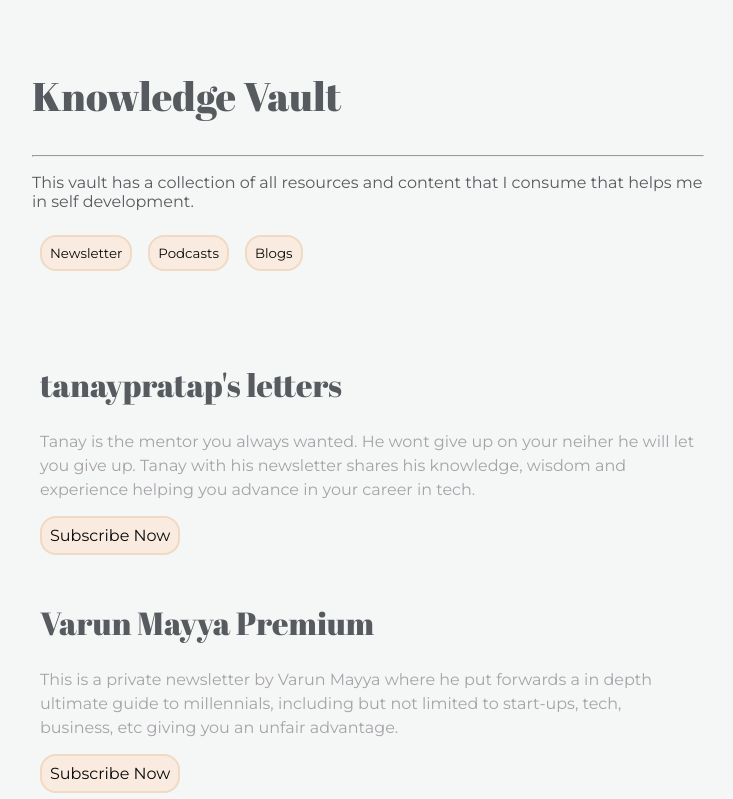
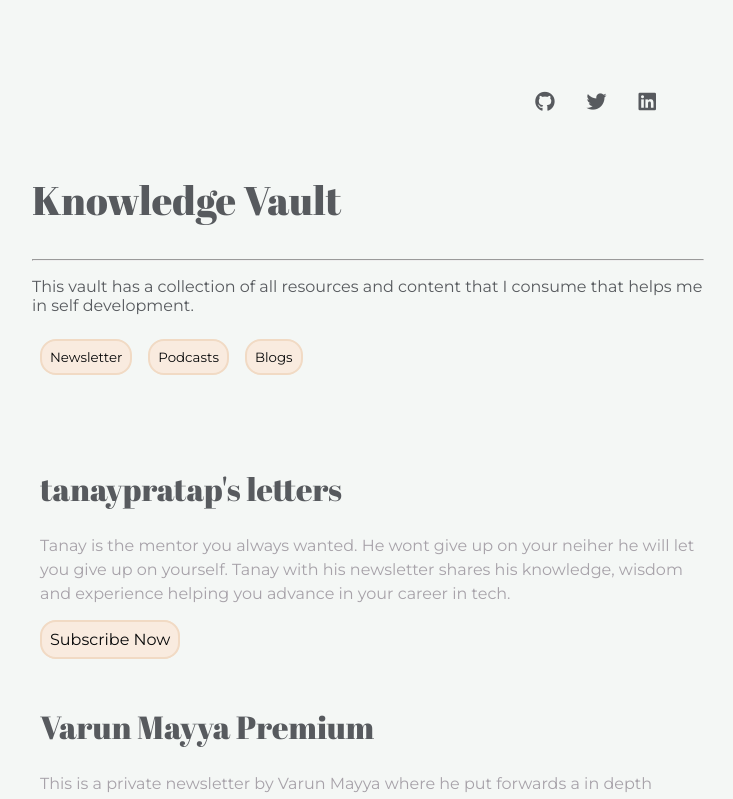
Before and after one commit to rahulbakshi4/knowledge-vault, a React (Create React App) app: page / in a window 1280 px wide. Shown: the top 799 px of the page, without its empty margins (272-1005 px from the left). Built offline with nearby package versions, Linux system fonts and the light colour scheme.

Commit message:
added: navbar

```diff
--- a/public/index.html
+++ b/public/index.html
@@ -24,6 +24,7 @@
       work correctly both with client-side routing and a non-root public URL.
       Learn how to configure a non-root public URL by running `npm run build`.
     -->
+    <link rel="stylesheet" href="https://cdnjs.cloudflare.com/ajax/libs/font-awesome/5.15.1/css/all.min.css"/>
     <title>Knowledge Vault</title>
   </head>
   <body>
--- a/src/App.css
+++ b/src/App.css
@@ -5,6 +5,23 @@
   background: #F4F7F5;
   box-sizing: border-box;
 
+}
+nav ul {
+  display: flex;
+  align-items: flex-end;
+  justify-content: flex-end;
+  list-style: none;
+  padding: 0 1rem;
+  margin: 1rem;
+}
+nav li {
+  padding: 0 0.5rem;
+  font-size: 1.25rem;
+}
+nav a {
+  color: #575A5E;
+  border: none;
+  background: none;
 }
 
 .head-div h1{
--- a/src/App.js
+++ b/src/App.js
@@ -1,4 +1,5 @@
 import './App.css';
+import Nav from './components/Nav'
 import Category from './components/Category';
 import Footer from './components/Footer';
 import Header from './components/Header';
@@ -6,6 +7,7 @@
 function App() {
   return (
     <div className="App">
+    <Nav/>
     <Header/>
     <Category/>
     <Footer/>
--- a/src/components/Footer.js
+++ b/src/components/Footer.js
@@ -4,7 +4,7 @@
     return (
         <div className="footer-div">
             <footer>
-                Made with &#10084; by <a href="https://rahulbakshi.xyz">Rahul Bakshi</a>
+                Made with &#10084; by <a href="https://rahulbakshi.netlify.app">Rahul Bakshi</a>
             </footer>
         </div>
     )
--- /dev/null
+++ b/src/components/Nav.js
@@ -0,0 +1,41 @@
+import React from 'react'
+
+const Nav = () => {
+    return (
+        <div>
+             <nav>
+        <ul>
+          <li>
+            <a
+              href="https://github.com/rahulbakshi4"
+              target="_blank"
+              rel="noopener noreferrer"
+            >
+              <i className="fab fa-github"></i>
+            </a>
+          </li>
+          <li>
+            <a
+              href="https://twitter.com/rahul_bakshi4"
+              target="_blank"
+              rel="noopener noreferrer"
+            >
+              <i className="fab fa-twitter"></i>
+            </a>
+          </li>
+          <li>
+            <a
+              href="https://www.linkedin.com/in/rahul-bakshi-552071189/"
+              target="_blank"
+              rel="noopener noreferrer"
+            >
+              <i className="fab fa-linkedin"></i>
+            </a>
+          </li>
+        </ul>
+      </nav>
+        </div>
+    )
+}
+
+export default Nav
--- a/src/components/VaultDB.js
+++ b/src/components/VaultDB.js
@@ -2,7 +2,7 @@
      Newsletter : [
          {
              name: "tanaypratap's letters",
-             desc: "Tanay is the mentor you always wanted. He wont give up on your neiher he will let you give up. Tanay with his newsletter shares his knowledge, wisdom and experience helping you advance in your career in tech.",
+             desc: "Tanay is the mentor you always wanted. He wont give up on your neiher he will let you give up on yourself. Tanay with his newsletter shares his knowledge, wisdom and experience helping you advance in your career in tech.",
              link: "https://tanaypratap.substack.com",
              action:"Subscribe Now"
          },
@@ -60,7 +60,7 @@
              action:"Listen Now"
          },
          {
-            name:"Sam Harris",
+            name:"Making Sense Podcast",
             desc:"A neuroscientist, philosopher, and best-selling author Sam Harris explores important questions about the human mind, society, and current events in podcast with expert from different domains",
             link:"https://samharris.org/podcast/",
             action:"Listen Now"
@@ -85,7 +85,7 @@
      ],
     Blogs: [
         {
-            name:"Essays By Paul Gramham",
+            name:"Essays By Paul Graham",
             desc:"One of the most famous person of Silicon Valley Paul Graham's essays are goldmine of all the wisdom and knowledge he possesses. His essays will give you perspective of on so many different aspect of your life. Must Read",
             link:"http://www.paulgraham.com/articles.html",
             action:"Read Now"
```
